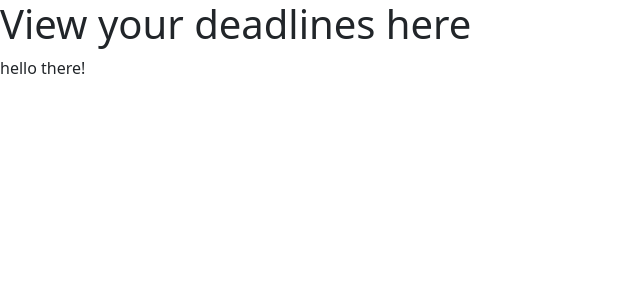
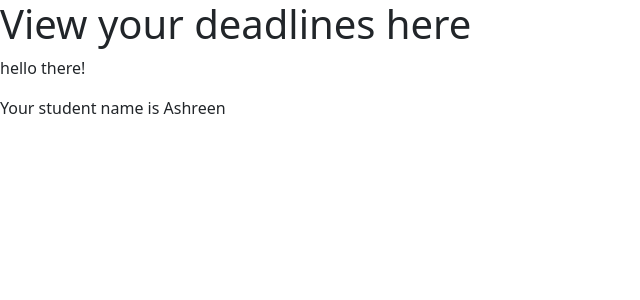
Before and after one commit to Ashreen121/spotv2db, a Django app: page /deadlines in a window 1280 px wide. Shown: the top 300 px of the page, without its empty margins (0-640 px from the left). Run offline with Django 3.2, Linux system fonts and the light colour scheme; data comes from the database, SQL or seed files in the repository; both versions use the stored data as it was after the commit; some libraries are stand-ins or nearby versions.

Commit message:
tested rendering of database items onto html webpage

```diff
--- a/spotdb/app/templates/app/deadlines.html
+++ b/spotdb/app/templates/app/deadlines.html
@@ -4,5 +4,6 @@
 {% block content %}
 <h1>View your deadlines here</h1>
 <p>hello there!</p>
+<p>Your student name is {{ student_object1.Name }}</p>
 
 {% endblock content %}
--- a/spotdb/app/views.py
+++ b/spotdb/app/views.py
@@ -1,9 +1,13 @@
 from django.shortcuts import render
-
+from .models import Student
 
 # Create your views here.
 def index(request):
     return render(request, 'app/index.html')
 
 def deadlines(request):
-    return render(request, 'app/deadlines.html')
+    obj = Student.objects.get(id=1)
+    context = {
+        'student_object1': obj
+    }
+    return render(request, 'app/deadlines.html', context)
```
Also changed, not shown: spotdb/db.sqlite3.
